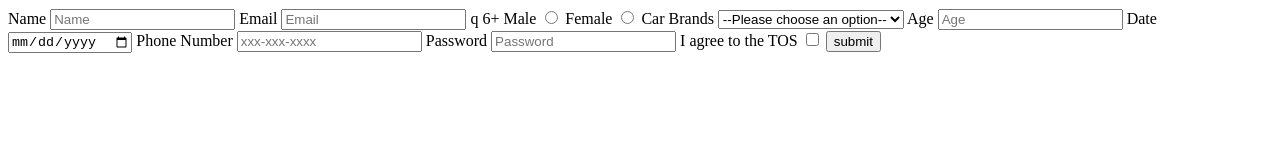
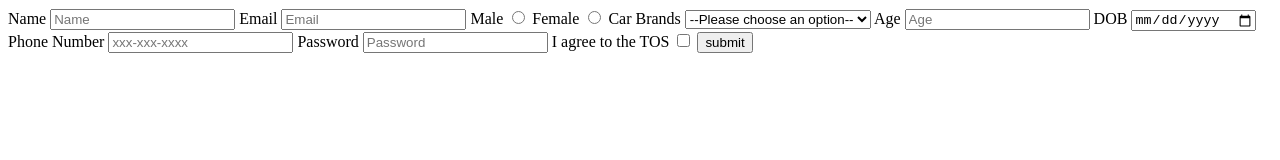
Before and after one commit to acciojob/signup-form-car-Mayank17-stack, a website: page main.html in a window 1280 px wide. Drawn offline with Linux system fonts and the light colour scheme.

Commit message:
created a submission

```diff
--- a/main.html
+++ b/main.html
@@ -16,8 +16,7 @@
 
 		 <label for="email">Email</label>
 		<input type="Email" id="email" placeholder="Email" required>
-	 q
-		6+
+
 		<label for="gender_m">Male</label>
 		 <input type="radio" name="gender" id="gender_m" required>
 
@@ -37,11 +36,11 @@
          <label for="age">Age</label>
 		<input type="number" id="age" placeholder="Age" required>
 
-		<label for="dob">Date</label>
+		<label for="dob">DOB</label>
 		<input type="Date" id="dob"  required>
 
 		<label for="Tel">Phone Number</label>
-	   <input type="Password" id="Tel" placeholder="xxx-xxx-xxxx" required>
+	   <input type="Tel" id="Tel" placeholder="xxx-xxx-xxxx">
 
 	   <label for="password">Password</label>
 	   <input type="Password" id="Password" placeholder="Password" required>
```
